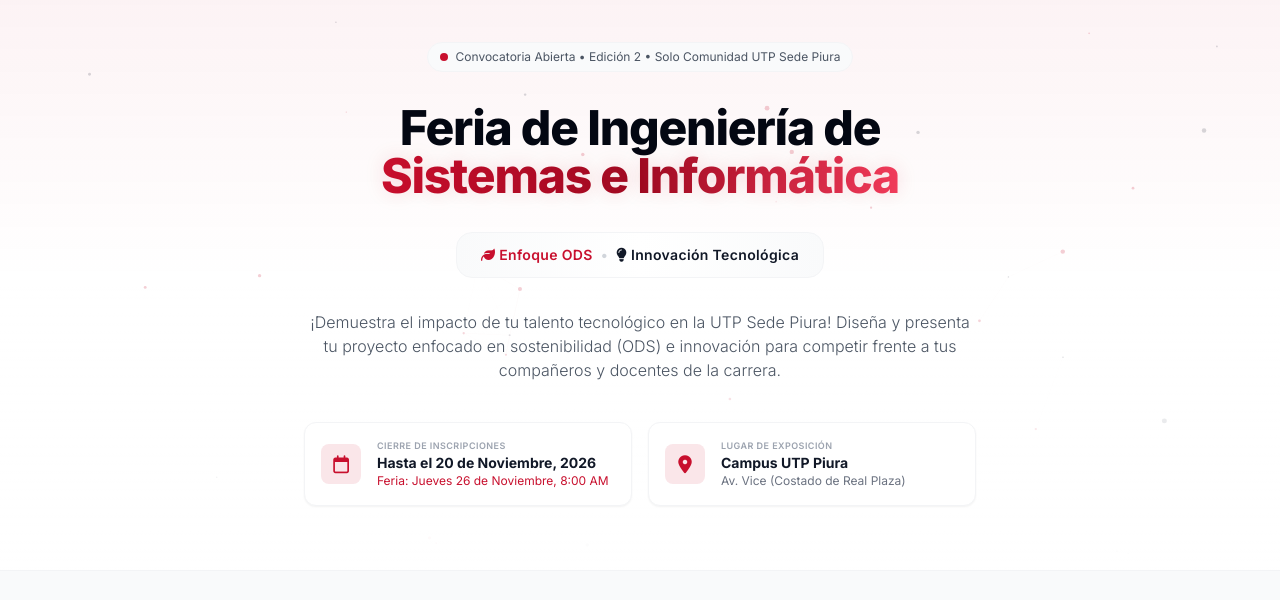
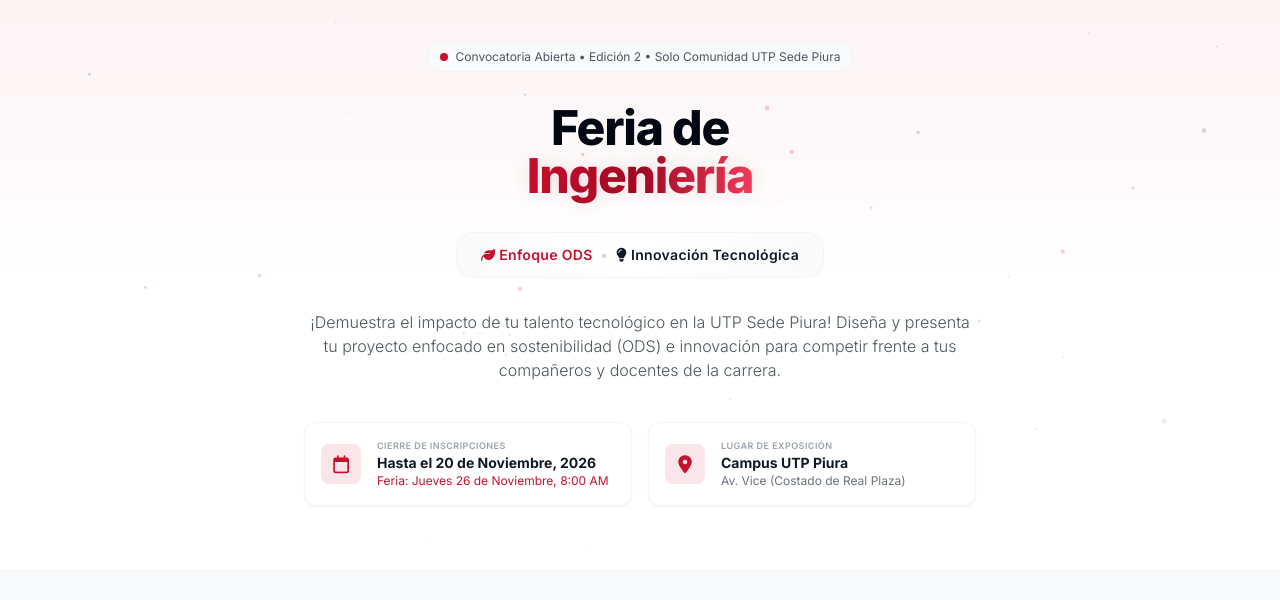
Before and after one commit to jaimejosesaenzdedios/FeriaUTP, a plain HTML site: page index.html in a window 1280 px wide. Shown: the part 87-687 px from the top of the page. Drawn offline with nearby package versions, Linux system fonts and the light colour scheme.

Commit message:
Update title and headings for engineering fair

```diff
--- a/index.html
+++ b/index.html
@@ -3,7 +3,7 @@
 <head>
     <meta charset="UTF-8">
     <meta name="viewport" content="width=device-width, initial-scale=1.0">
-    <title>Feria de Ingeniería de Sistemas e Informática UTP Piura 2026 - Edición 2</title>
+    <title>Feria de Ingeniería - UTP Piura 2026 - Edición 2</title>
     <!-- Tailwind CSS CDN -->
     <script src="https://cdn.tailwindcss.com"></script>
     <script>
@@ -93,9 +93,9 @@
 
             <!-- Main Title -->
             <h1 class="text-3xl sm:text-5xl font-extrabold tracking-tight leading-tight">
-                <span class="block text-gray-950">Feria de Ingeniería de</span>
+                <span class="block text-gray-950">Feria de </span>
                 <span class="bg-gradient-to-r from-utp-red via-utp-darkred to-utp-lightred bg-clip-text text-transparent glow-red">
-                    Sistemas e Informática
+                    Ingeniería
                 </span>
             </h1>
 
@@ -239,7 +239,7 @@
             <div class="flex items-center justify-center space-x-2">
                 <span class="font-extrabold text-white bg-utp-red px-2 py-0.5 rounded tracking-widest text-[10px]">UTP PIURA</span>
                 <span class="text-gray-300">|</span>
-                <span class="uppercase tracking-wider font-semibold text-gray-600 text-[10px]">Sistemas e Informática 2026 • Edición 2</span>
+                <span class="uppercase tracking-wider font-semibold text-gray-600 text-[10px]">Ingenieria 2026 • Edición 2</span>
             </div>
             <p>© 2026 Universidad Tecnológica del Perú - Sede Piura. Convocatoria y participación de caracter interno.</p>
         </div>
```
